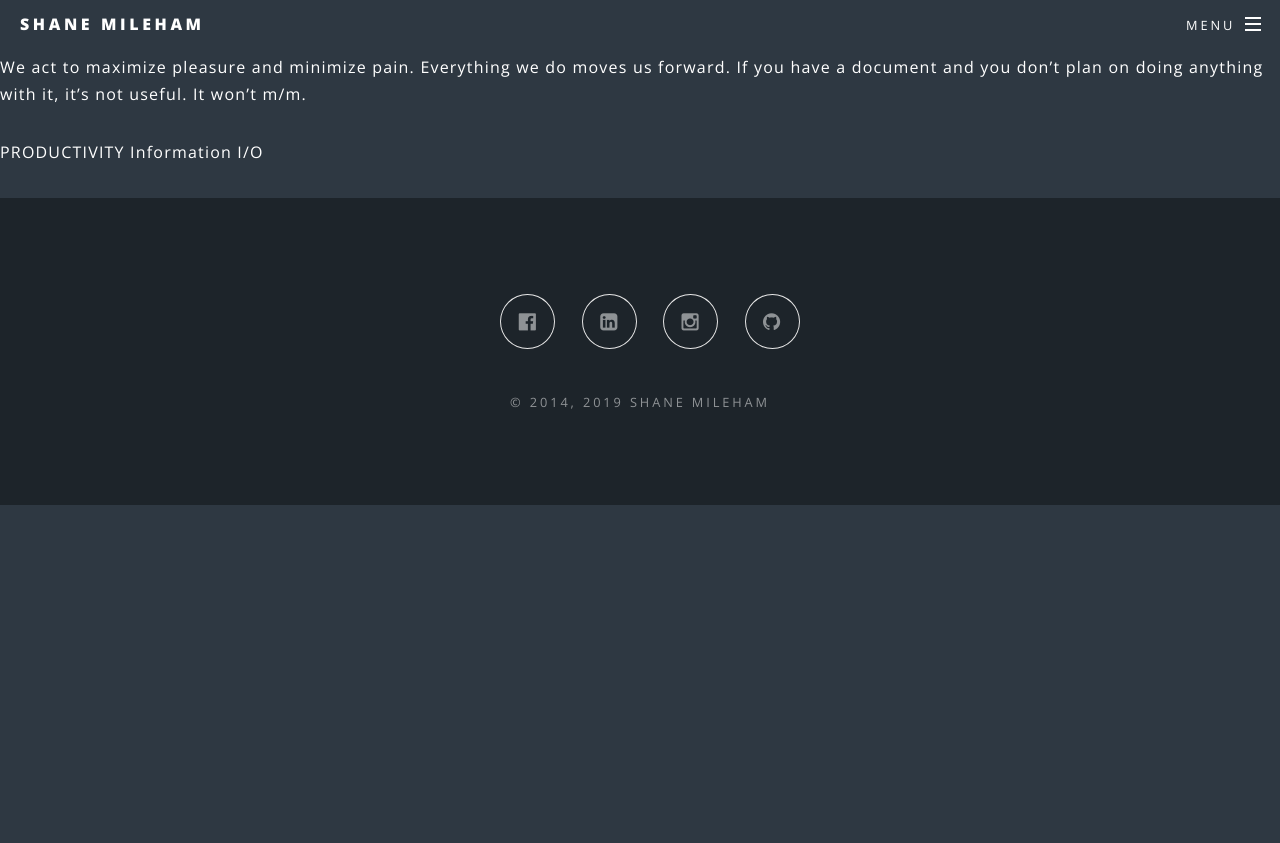
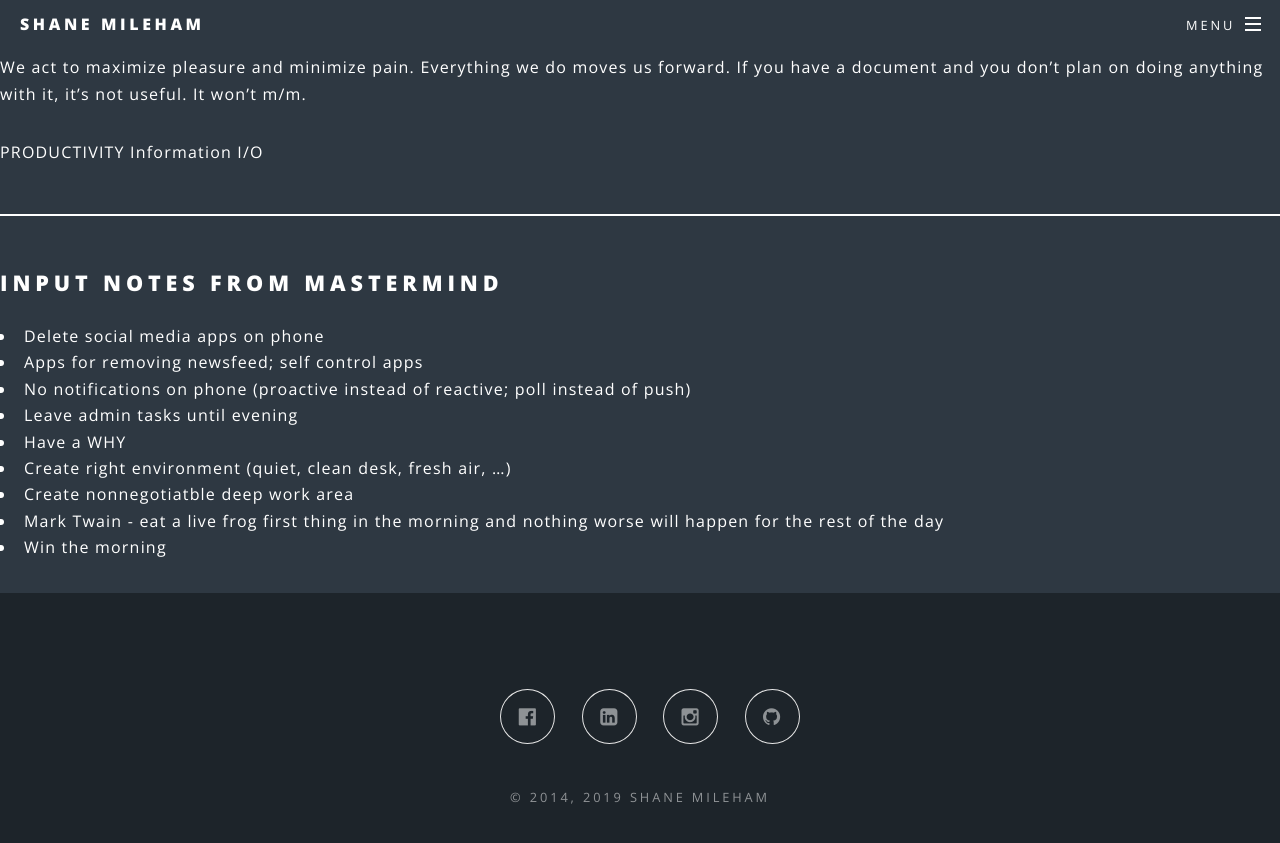
Before and after one commit to shanemileham/shanemileham.github.io, a Jekyll site: the page built from _kb/professional/productivity/productivity.md, in a window 1280 px wide and 900 px high, scrolled down 3952 px. Shown: the top 843 px of the window. Built offline with Jekyll 4.4.1, drawn with Linux system fonts in a browser that asks for light colours; comment, search, counter and statistics services are not loaded; before the commit the page ends 4457 px from its top, so only the background shows below that.

Commit message:
Productivity additions

```diff
--- a/_kb/professional/productivity/productivity.md
+++ b/_kb/professional/productivity/productivity.md
@@ -162,3 +162,16 @@ If you have a document and you don't plan on doing anything with it, it's not us
 
 PRODUCTIVITY
 Information I/O
+
+---
+
+## INPUT Notes from mastermind
+- Delete social media apps on phone
+- Apps for removing newsfeed; self control apps
+- No notifications on phone (proactive instead of reactive; poll instead of push)
+- Leave admin tasks until evening
+- Have a WHY
+- Create right environment (quiet, clean desk, fresh air, ...)
+- Create nonnegotiatble deep work area
+- Mark Twain - eat a live frog first thing in the morning and nothing worse will happen for the rest of the day
+- Win the morning
```
